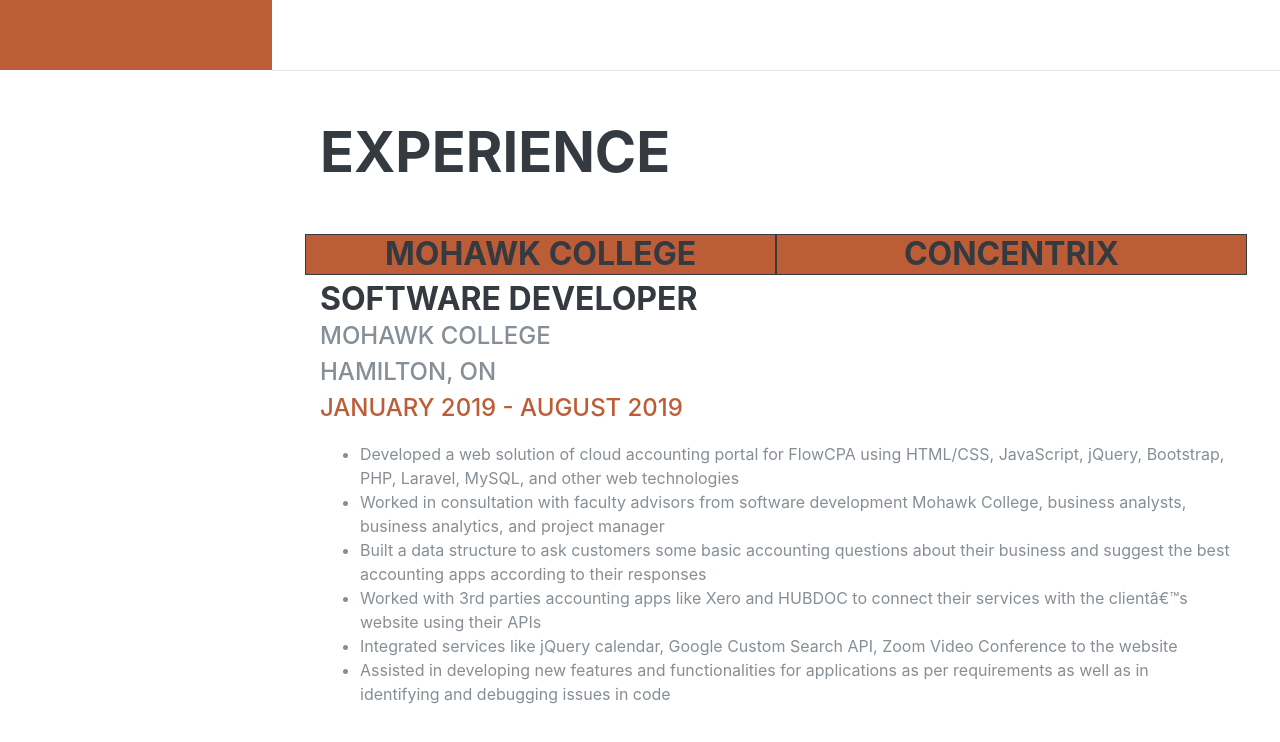
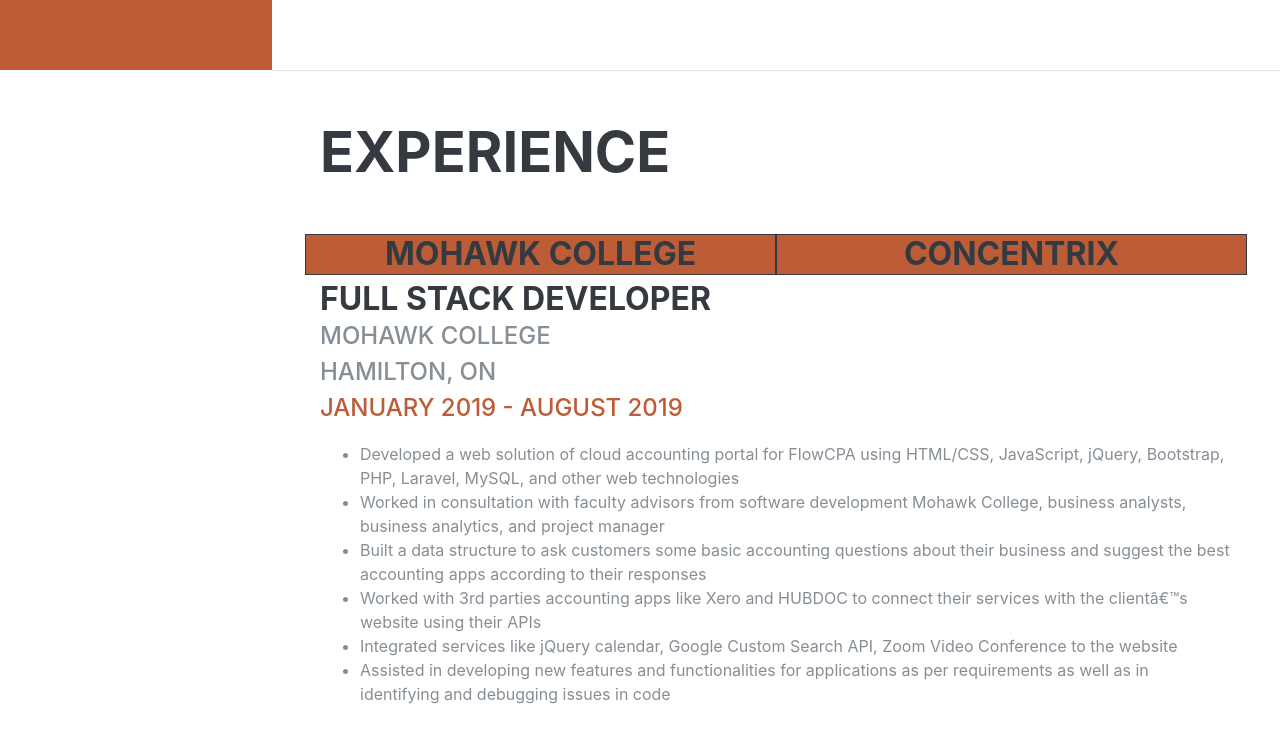
Before and after one commit to kashyapthakkar/portfolio, a website with bundled scripts: page index.html in a window 1280 px wide. Shown: the part 730-1472 px from the top of the page. Built offline with nearby package versions, Linux system fonts and the light colour scheme; a script that the page names is missing; a web font is replaced by a local one.

Commit message:
Update index.html

```diff
--- a/index.html
+++ b/index.html
@@ -111,7 +111,7 @@
 
           <div class="mohawk">
             <div class="resume-content">
-              <h3 class="mb-0">Software Developer</h3>
+              <h3 class="mb-0">Full Stack Developer</h3>
               <div class="subheading mb-3">Mohawk College<br/>Hamilton, ON<br/><span class="text-primary">January 2019 - August 2019</span></div>
                 <ul>
                   <li>Developed a web solution of cloud accounting portal for FlowCPA using HTML/CSS,
```
